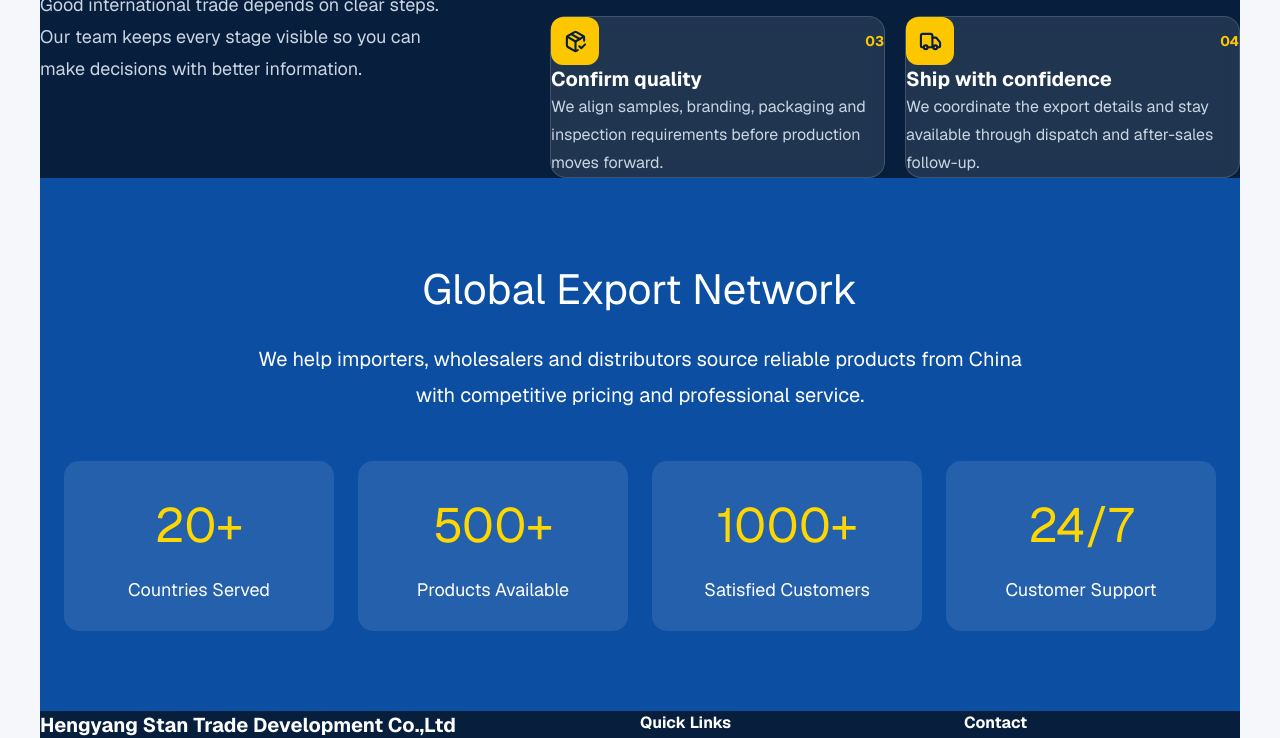
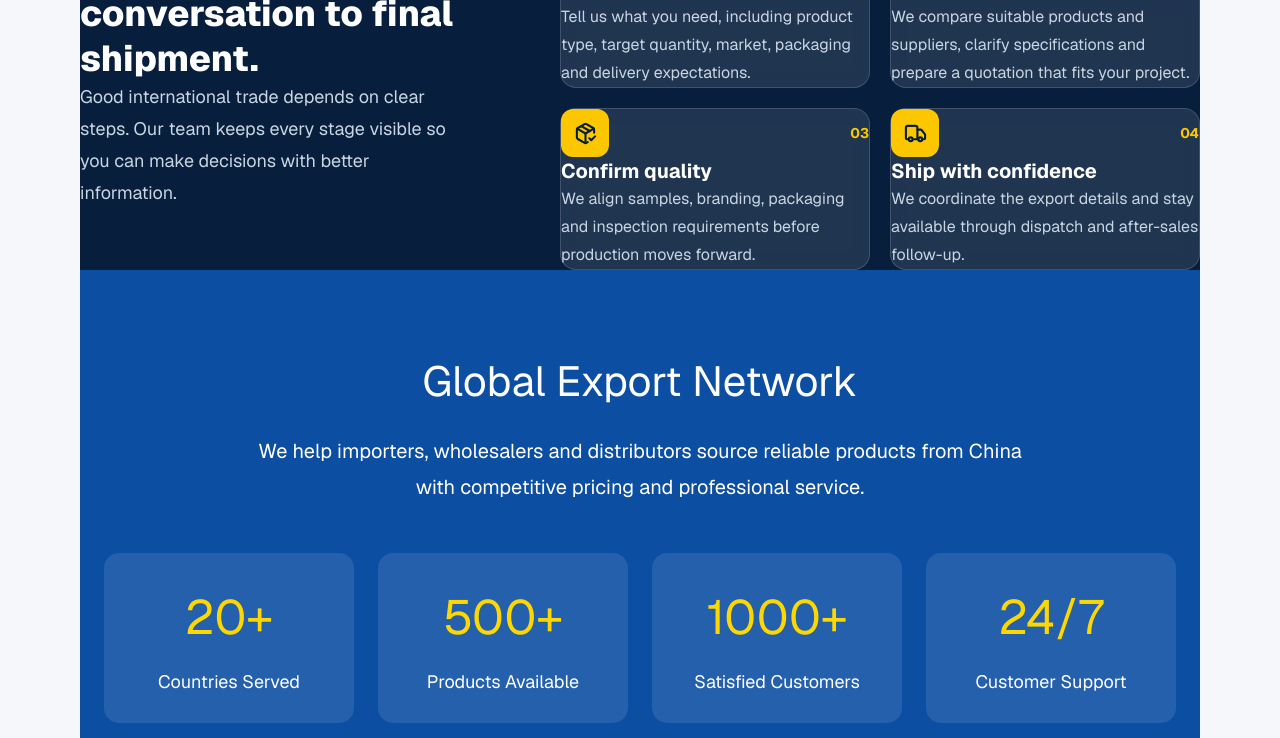
Before and after one commit to zgsgf54w5p-gif/HENGYANG-STAN-TRADE, a Next.js app: page / in a window 1280 px wide. Shown: the part 9623-10361 px from the top of the page. Built offline with nearby package versions, Linux system fonts and the light colour scheme.

Commit message:
Update layout.tsx

```diff
--- a/app/layout.tsx
+++ b/app/layout.tsx
@@ -50,7 +50,17 @@ export default function RootLayout({
         }}
       >
         <Navbar />
-        {children}
+        <div
+          style={{
+            width: "100%",
+            maxWidth: "1440px",
+            margin: "0 auto",
+            padding: "0 40px",
+            boxSizing: "border-box",
+          }}
+        >
+          {children}
+        </div>
       </body>
     </html>
   );
```
